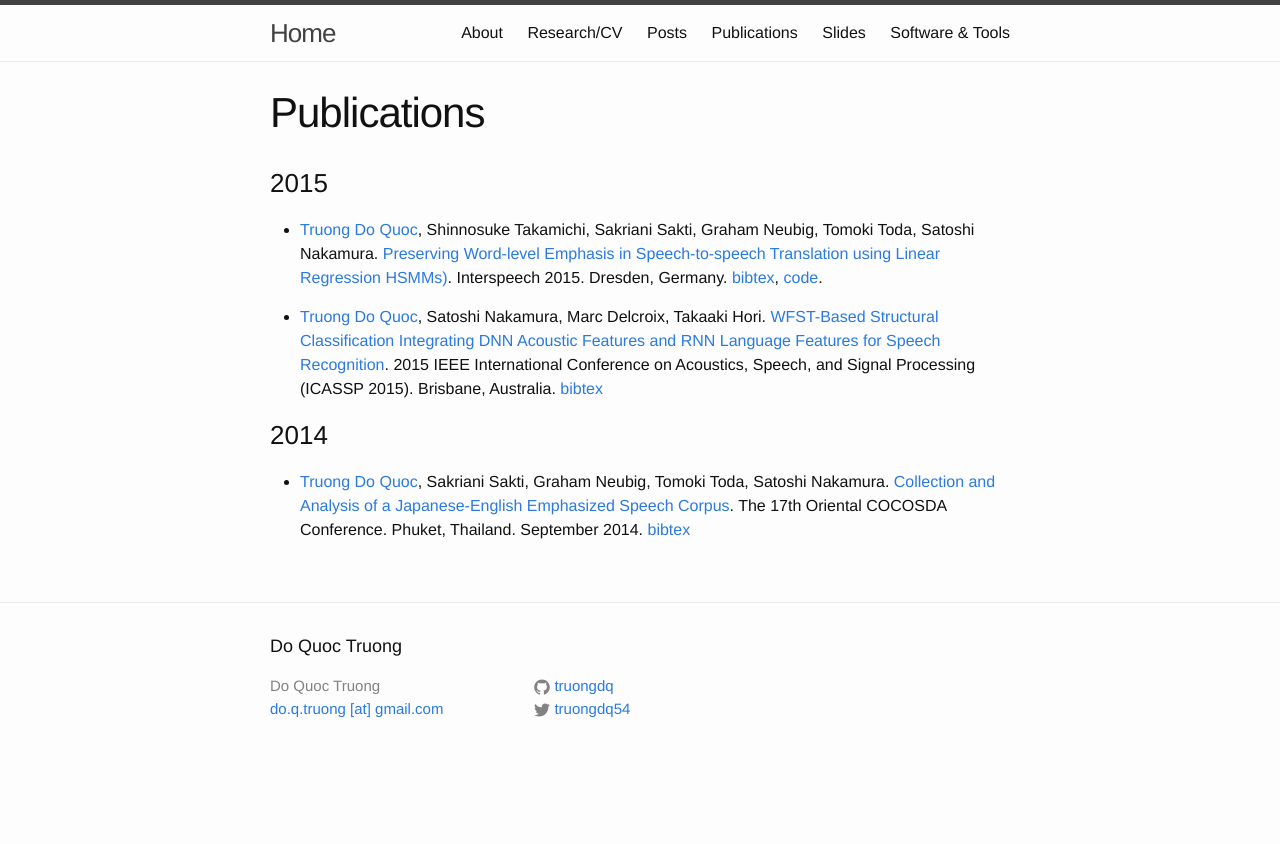
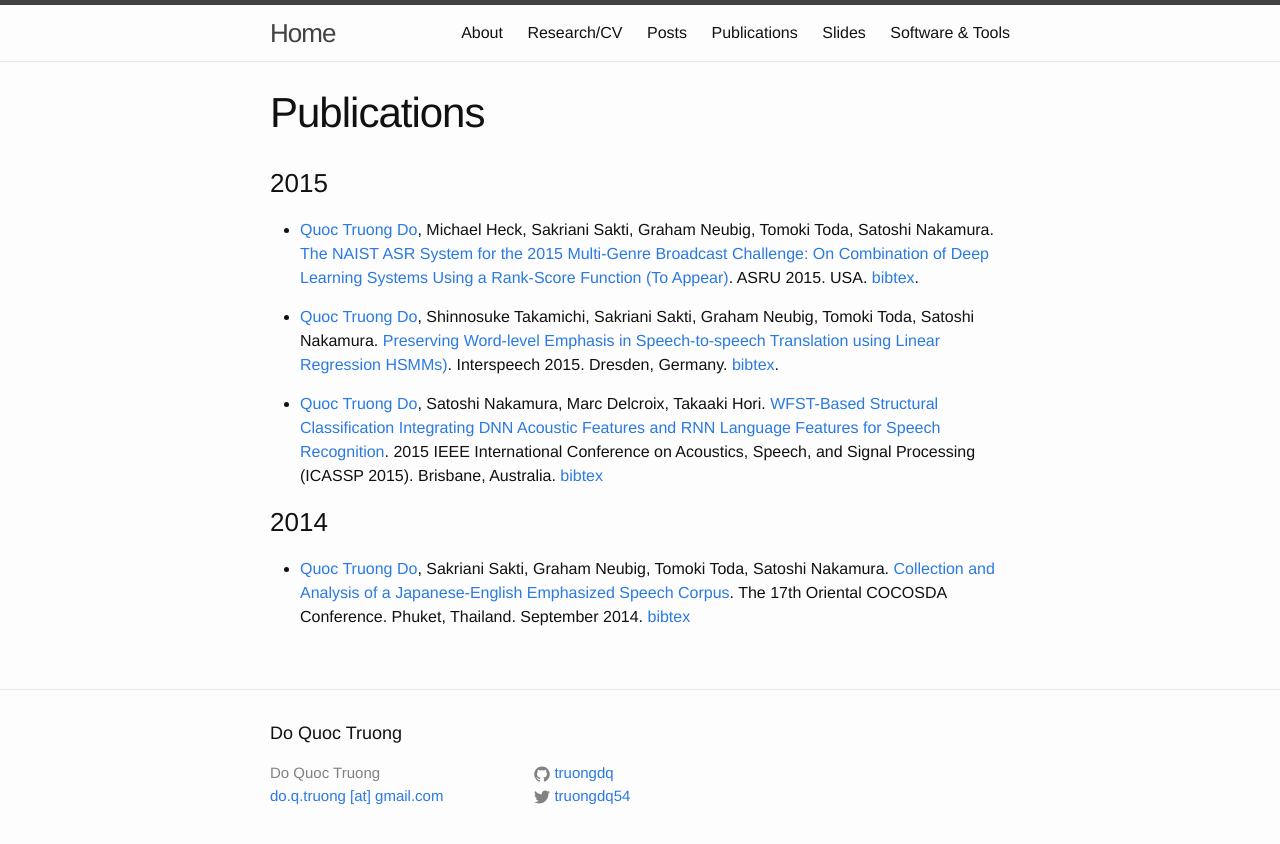
Before and after one commit to truongdo/truongdo.github.io, a Jekyll site: the page built from publication.md, in a window 1280 px wide. Shown: the top 844 px of the page. Built offline with Jekyll 4.4.1, drawn with Linux system fonts in a browser that asks for light colours.

Commit message:
Add publication of ASRU

```diff
--- a/publication.md
+++ b/publication.md
@@ -4,10 +4,12 @@ title:  Publications
 permalink: /publication/
 ---
 ###2015
-- [Truong Do Quoc](http://truongdq.com), Shinnosuke Takamichi, Sakriani Sakti, Graham Neubig, Tomoki Toda, Satoshi Nakamura. [Preserving Word-level Emphasis in Speech-to-speech Translation using Linear Regression HSMMs)](https://github.com/truongdq/truongdq.github.io/raw/master/_docs/papers/do15interspeech.pdf). Interspeech 2015. Dresden, Germany. [bibtex](https://github.com/truongdq/truongdq.github.io/raw/master/_docs/bibtex/truong2015_interspeech.bib), [code](http://truongdq.com/word-level-emphasis-estimation/).
+- [Quoc Truong Do](http://truongdq.com), Michael Heck, Sakriani Sakti, Graham Neubig, Tomoki Toda, Satoshi Nakamura. [The NAIST ASR System for the 2015 Multi-Genre Broadcast Challenge: On Combination of Deep Learning Systems Using a Rank-Score Function (To Appear)](http://www.url.com). ASRU 2015. USA. [bibtex](https://github.com/truongdq/truongdq.github.io/raw/master/_docs/bibtex/truong2015_asru.bib).
 
+- [Quoc Truong Do](http://truongdq.com), Shinnosuke Takamichi, Sakriani Sakti, Graham Neubig, Tomoki Toda, Satoshi Nakamura. [Preserving Word-level Emphasis in Speech-to-speech Translation using Linear Regression HSMMs)](https://github.com/truongdq/truongdq.github.io/raw/master/_docs/papers/do15interspeech.pdf). Interspeech 2015. Dresden, Germany. [bibtex](https://github.com/truongdq/truongdq.github.io/raw/master/_docs/bibtex/truong2015_interspeech.bib).
+<!-- [code](http://truongdq.com/word-level-emphasis-estimation/) -->
 
-- [Truong Do Quoc](http://truongdq.com), Satoshi Nakamura, Marc Delcroix, Takaaki Hori. [WFST-Based Structural Classification Integrating DNN Acoustic Features and RNN Language Features for Speech Recognition](https://github.com/truongdq/truongdq.github.io/raw/master/_docs/papers/do15icassp.pdf). 2015 IEEE International Conference on Acoustics, Speech, and Signal Processing (ICASSP 2015). Brisbane, Australia. [bibtex](https://github.com/truongdq/truongdq.github.io/raw/master/_docs/bibtex/truong2015_wfst.bib)
+- [Quoc Truong Do](http://truongdq.com), Satoshi Nakamura, Marc Delcroix, Takaaki Hori. [WFST-Based Structural Classification Integrating DNN Acoustic Features and RNN Language Features for Speech Recognition](https://github.com/truongdq/truongdq.github.io/raw/master/_docs/papers/do15icassp.pdf). 2015 IEEE International Conference on Acoustics, Speech, and Signal Processing (ICASSP 2015). Brisbane, Australia. [bibtex](https://github.com/truongdq/truongdq.github.io/raw/master/_docs/bibtex/truong2015_wfst.bib)
 
 ### 2014
-- [Truong Do Quoc](http://truongdq.com), Sakriani Sakti, Graham Neubig, Tomoki Toda, Satoshi Nakamura. [Collection and Analysis of a Japanese-English Emphasized Speech Corpus](https://github.com/truongdq/truongdq.github.io/raw/master/_docs/papers/truong2014_cocosda.pdf). The 17th Oriental COCOSDA Conference. Phuket, Thailand. September 2014. [bibtex](https://github.com/truongdq/truongdq.github.io/raw/master/_docs/bibtex/truong2014_cocosda.bib)
+- [Quoc Truong Do](http://truongdq.com), Sakriani Sakti, Graham Neubig, Tomoki Toda, Satoshi Nakamura. [Collection and Analysis of a Japanese-English Emphasized Speech Corpus](https://github.com/truongdq/truongdq.github.io/raw/master/_docs/papers/truong2014_cocosda.pdf). The 17th Oriental COCOSDA Conference. Phuket, Thailand. September 2014. [bibtex](https://github.com/truongdq/truongdq.github.io/raw/master/_docs/bibtex/truong2014_cocosda.bib)
```
